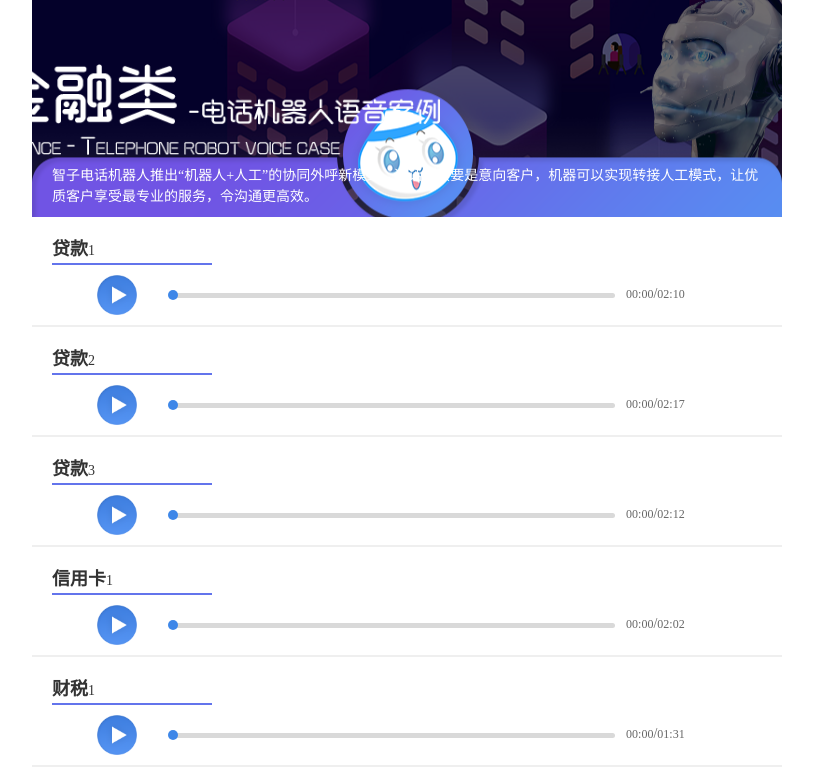
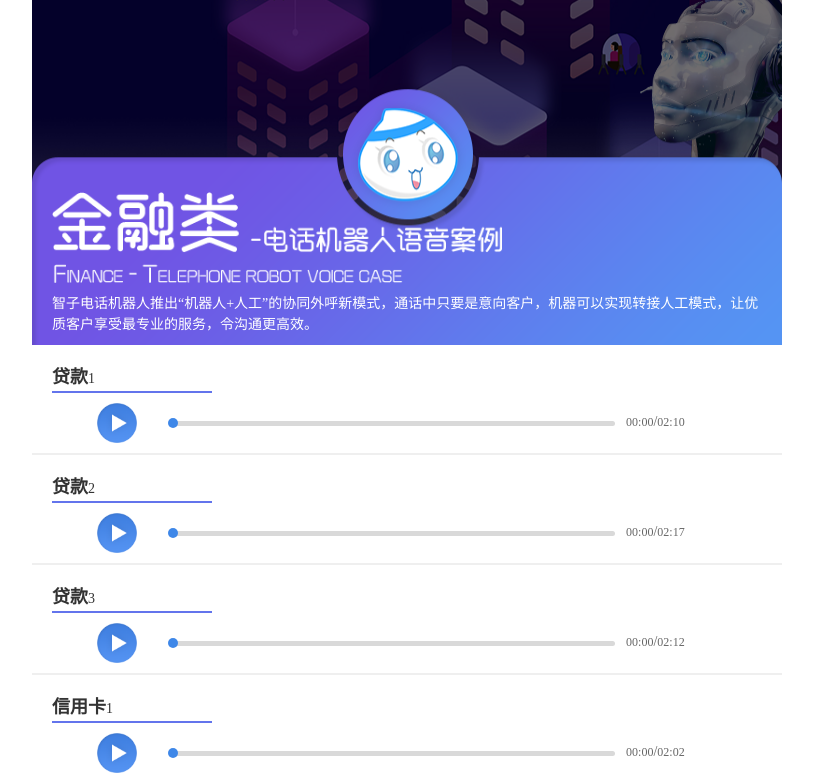
Before and after one commit to Big-Sky-Dog/show, a plain HTML site: page index.html in a window 1280 px wide. Shown: the part 150-932 px from the top of the page, without its empty margins (233-1046 px from the left). Drawn offline with Linux system fonts and the light colour scheme.

Commit message:
适应pc

```diff
--- a/index.html
+++ b/index.html
@@ -21,7 +21,7 @@
                 <p>语音案例</p>
             </div>
 
-            <img src="./resource/finance.png" class="finace">
+            <img src="./resource/finance.png" class="finace" id="oneFontImg">
             <p>智子电话机器人推出“机器人+人工”的协同外呼新模式，通话中只要是意向客户，机器可以实现转接人工模式，让优质客户享受最专业的服务，令沟通更高效。</p>
         </div>
         <!--金融类语音-->
--- a/resource/index.js
+++ b/resource/index.js
@@ -189,3 +189,20 @@ for (var i = 0; i < audios.length; i++) {
         domThree.innerHTML = transTime(audio.currentTime);
     }
 }
+
+// 适应pc
+const oneFontImg = document.getElementById('oneFontImg')
+const fangtopxia = document.querySelectorAll('.fangtopxia')
+const title = document.querySelectorAll('.banner div p')
+const u = navigator.userAgent
+const isAndroid = u.indexOf('Android') > -1 || u.indexOf('Adr') > -1 //android终端
+const isiOS = !!u.match(/\(i[^;]+;( U;)? CPU.+Mac OS X/) //ios终端
+if(!isAndroid || !isiOS) {
+    oneFontImg.style = 'text-align: left; margin-left: 20px;margin-top: 220px;display: block;'
+    for(var i = 0; i < fangtopxia.length; i++) {
+        fangtopxia[i].style = 'height: 174px;'
+    }
+    for(var j = 0; j < title.length; j++) {
+        title[j].style = 'font-size: 40px;margin-bottom: 20px;'
+    }
+}
```
